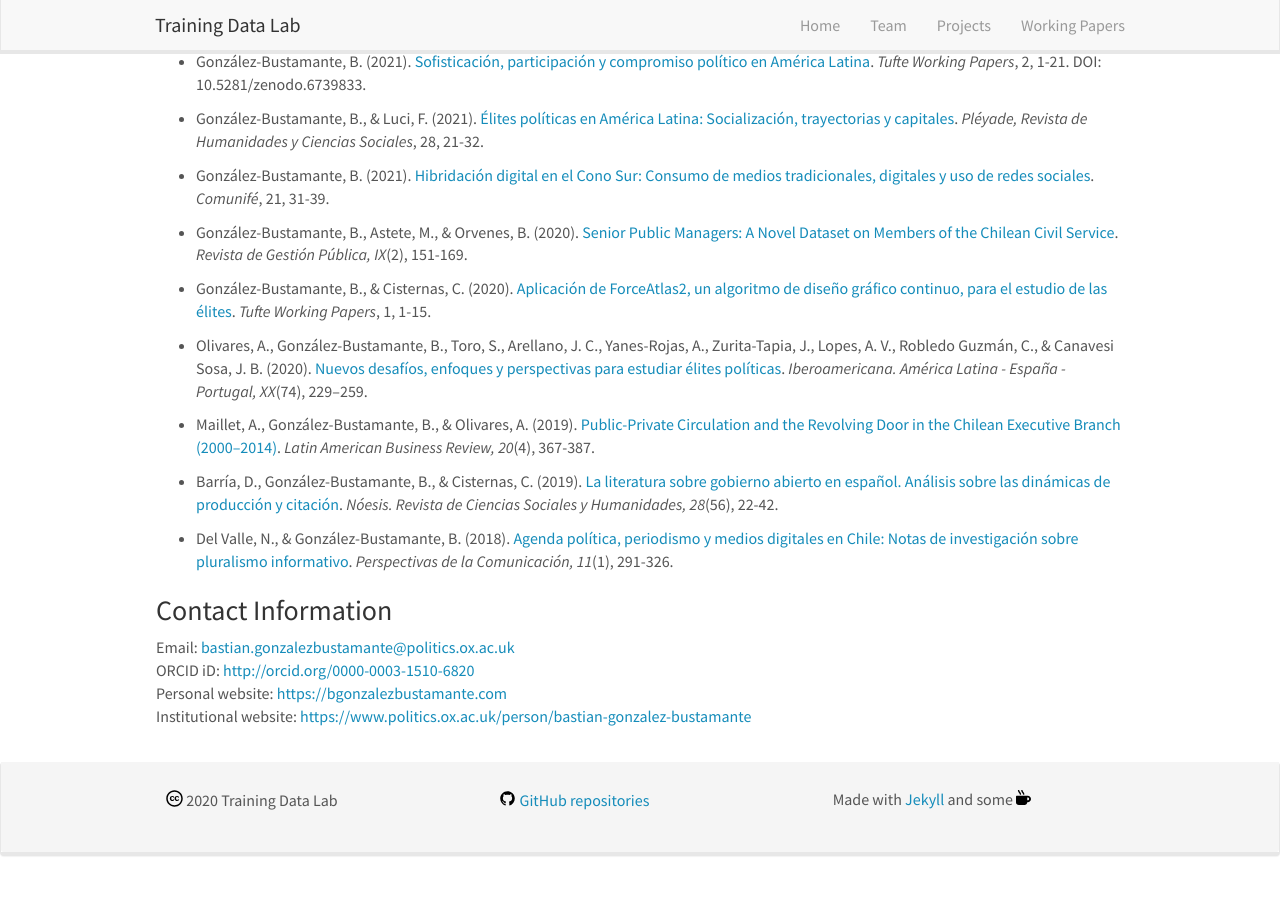
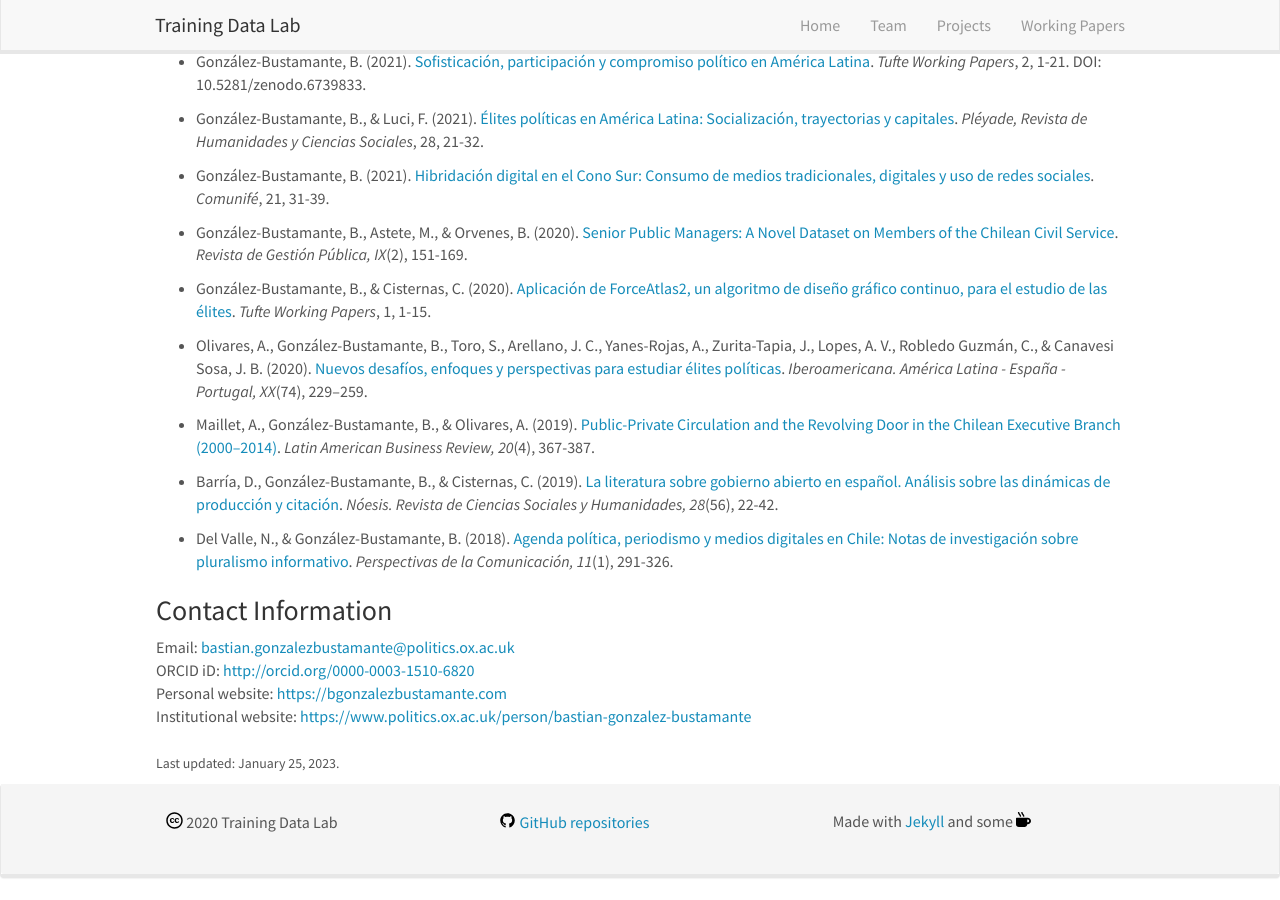
Before and after one commit to training-datalab/old-training-datalab.com, a Jekyll site: the page built from _pages/bgonzalezbustamante.md, in a window 1280 px wide and 900 px high, scrolled down 1606 px. Built offline with Jekyll 4.4.1, drawn with Linux system fonts in a browser that asks for light colours; nearby versions of some CDN libraries; before the commit the page ends 2484 px from its top, so only the background shows below that.

Commit message:
Update bgonzalezbustamante.md

```diff
--- a/_pages/bgonzalezbustamante.md
+++ b/_pages/bgonzalezbustamante.md
@@ -84,3 +84,4 @@ ORCID iD: <a href="http://orcid.org/0000-0003-1510-6820" target="_blank">http://
 Personal website: <a href="https://bgonzalezbustamante.com/" target="_blank">https://bgonzalezbustamante.com</a><br />
 Institutional website: <a href="https://www.politics.ox.ac.uk/person/bastian-gonzalez-bustamante" target="_blank">https://www.politics.ox.ac.uk/person/bastian-gonzalez-bustamante</a><br />
 <br />
+<small>Last updated: January 25, 2023.</small>
```
